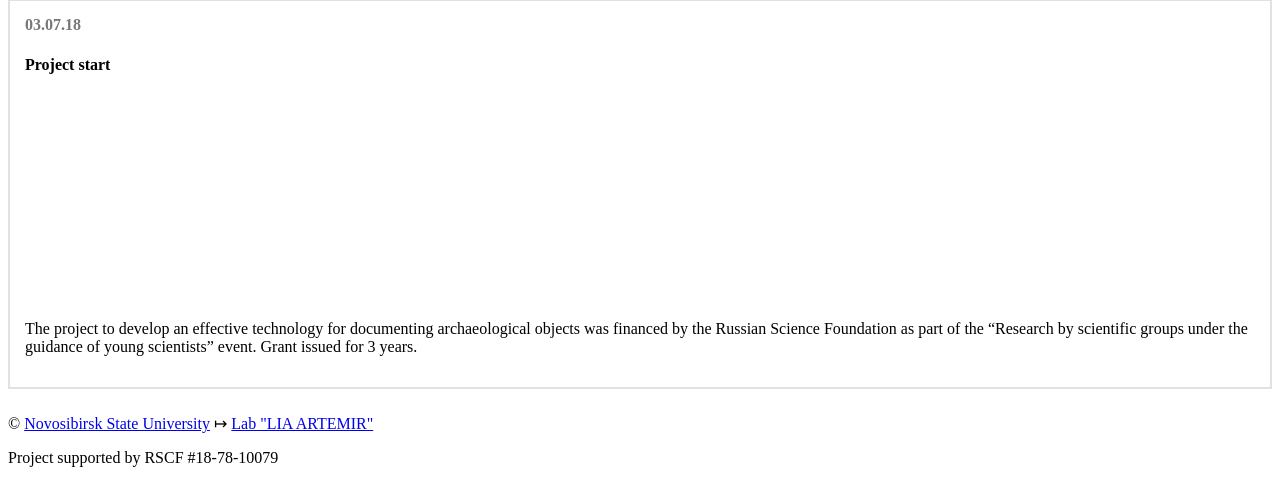
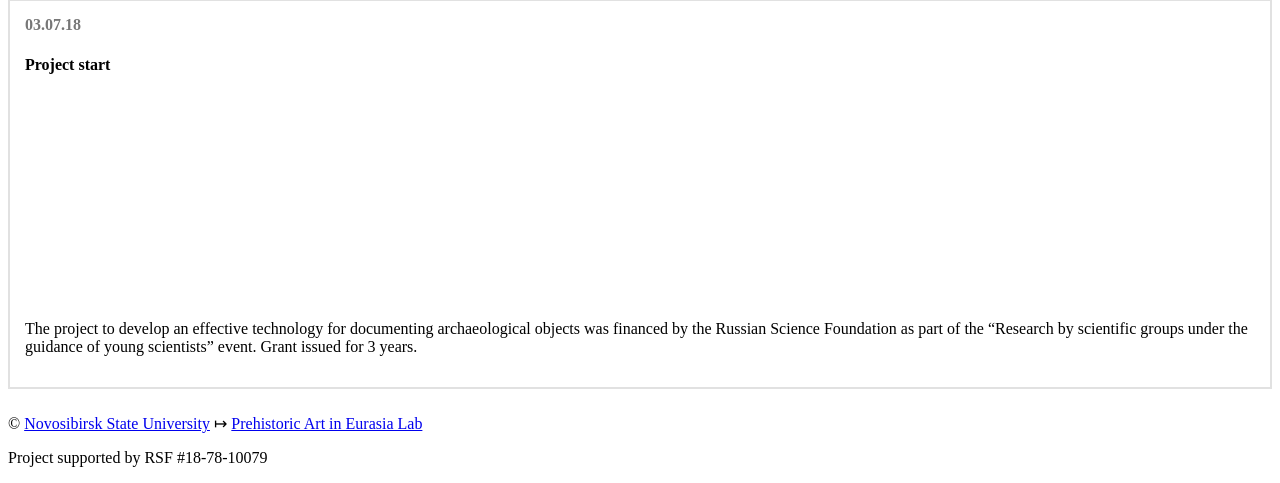
Before and after one commit to Artemiris/artemiris, a Yii app: template frontend/views/site/news.php in a window 1280 px wide. Shown: the part 904-1387 px from the top of the page. Run offline with PHP 8.4 and a stand-in for Yii, Linux system fonts and the light colour scheme; the template is opened without the code that fills it, so the values that code supplies are empty; some libraries are stand-ins or nearby versions.

Commit message:
Update footer (#3)

```diff
--- a/frontend/messages/ru/app.php
+++ b/frontend/messages/ru/app.php
@@ -18,6 +18,6 @@ return [
 
 
     'Novosibirsk State University' => 'Новосибирский государственный университет',
-    'Lab "LIA ARTEMIR"' => 'Лаборатория ЛМИПИЕ',
-    'Project supported by RSCF #18-78-10079' => 'Проект поддержан РНФ №18-78-10079',
+    'Prehistoric Art in Eurasia Lab' => 'Лаборатория ЛМИПИЕ',
+    'Project supported by RSF #18-78-10079' => 'Проект поддержан РНФ №18-78-10079',
 ];
--- a/frontend/views/layouts/main.php
+++ b/frontend/views/layouts/main.php
@@ -101,9 +101,9 @@ AppAsset::register($this);
             &copy;
             <a href="https://www.nsu.ru/n/" target="_blank"><?= Yii::t('app', 'Novosibirsk State University') ?></a>
             ↦
-            <a href="http://artemir.nsu.ru/" target="_blank"><?= Yii::t('app', 'Lab "LIA ARTEMIR"') ?></a>
+            <a href="http://artemir.nsu.ru/" target="_blank"><?= Yii::t('app', 'Prehistoric Art in Eurasia Lab') ?></a>
         </p>
-        <p><?= Yii::t('app', 'Project supported by RSCF #18-78-10079') ?> </p>
+        <p><?= Yii::t('app', 'Project supported by RSF #18-78-10079') ?> </p>
     </div>
 </footer>
 
```
